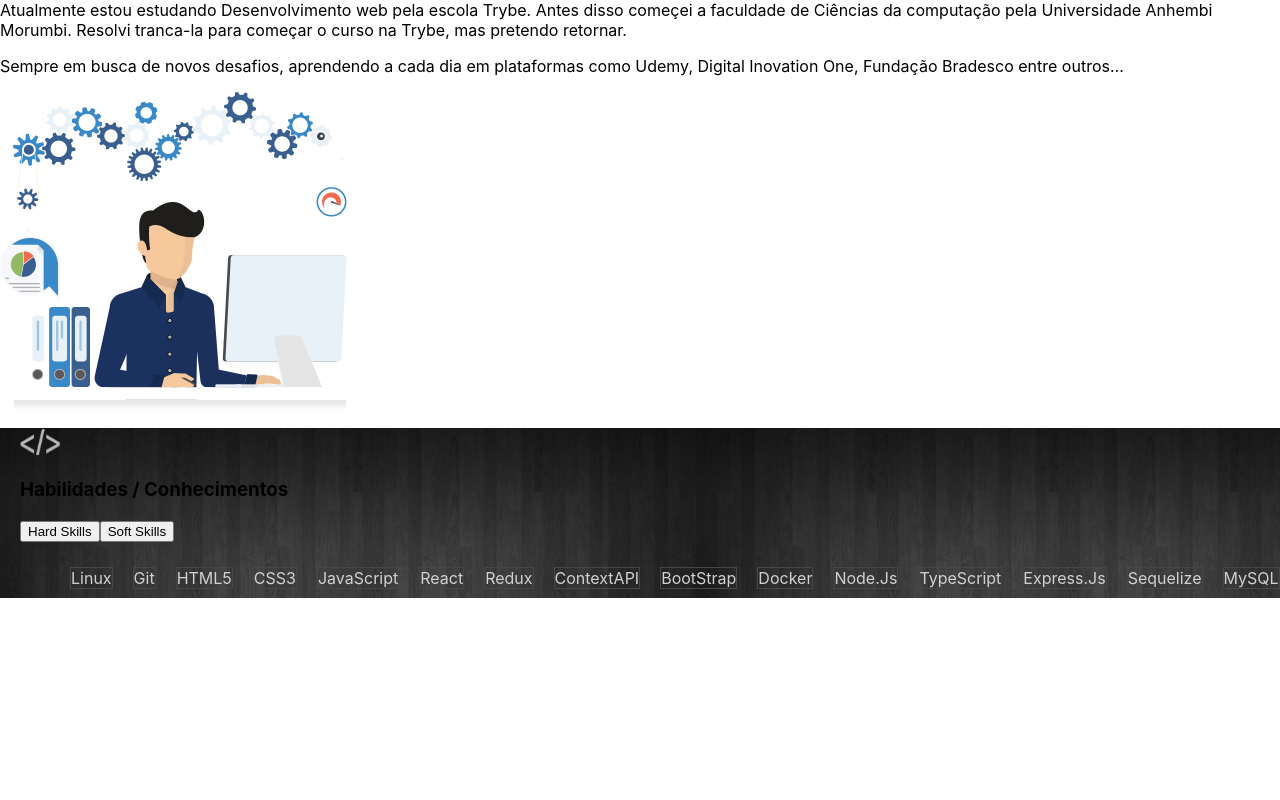
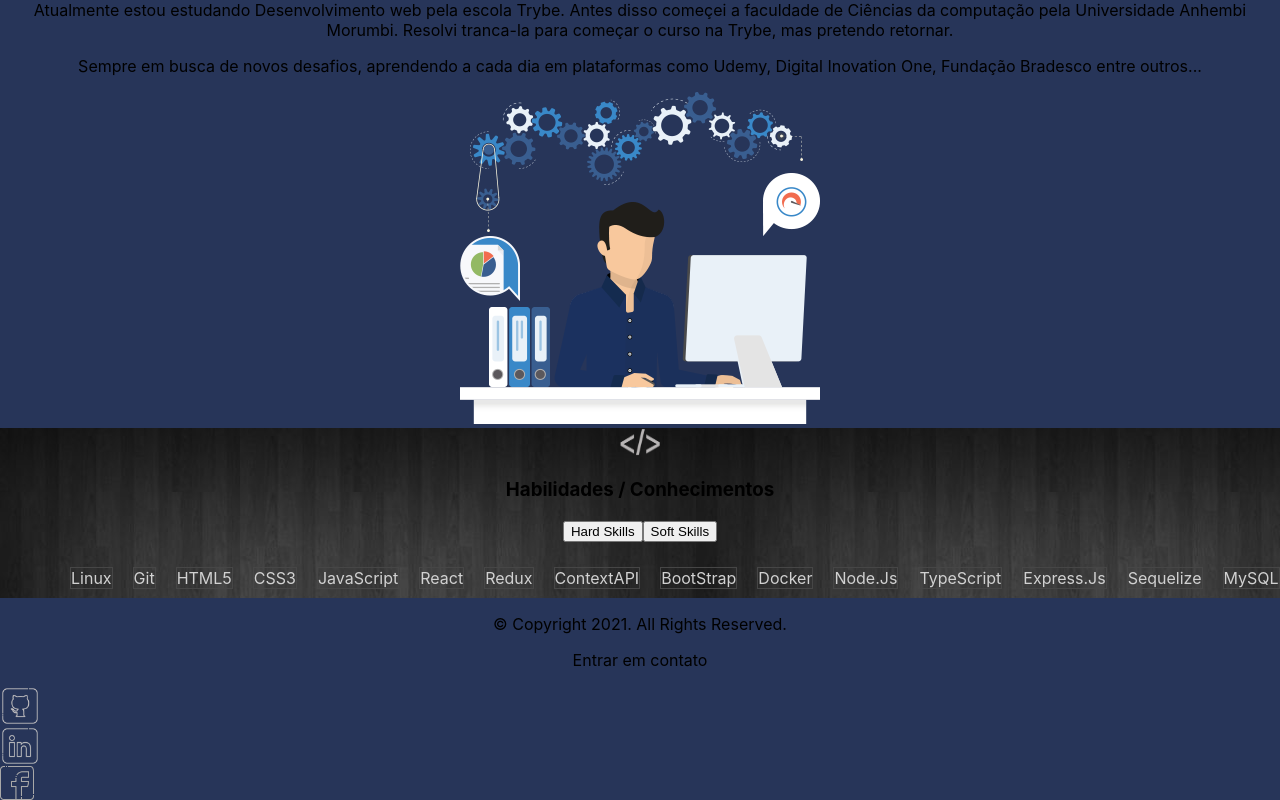
Before and after one commit to GustavoSFer/Portfolio-Gustavo, a React (Create React App) app: page / in a window 1280 px wide. Shown: the part 292-1092 px from the top of the page. Before the commit the page ends 906 px from the top, so only its background shows below. Built offline with nearby package versions, Linux system fonts and the light colour scheme.

Commit message:
Feat: Rodapé e projetos

```diff
--- /dev/null
+++ b/src/Components/Footer.jsx
@@ -0,0 +1,42 @@
+import React from 'react';
+import '../Style/footer.css';
+
+function Footer() {
+  return (
+    <footer>
+      <div className="row bg-dark p-3 pt-5 width-pg fontFamily text-center" id="contato">
+        <div className="col-sm-6 text-color pt-4 mb-5">
+          <p>© Copyright 2021. All Rights Reserved.</p>
+        </div>
+        <div className="col-sm-6 text-color pt-4 mb-5 border-start border-primary">
+          <p className="border border-primary d-inline p-3">Entrar em contato</p>
+          <div className="mt-4 d-flex justify-content-center">
+            <a
+              href="https://github.com/GustavoSFer"
+              target="_blank"
+              rel="noreferrer"
+            >
+              <div className="container-contato m-3 img-1" />
+            </a>
+            <a
+              href="https://www.linkedin.com/in/gustavo-dos-santos-fernandes/"
+              target="_blank"
+              rel="noreferrer"
+            >
+              <div className="container-contato m-3 img-2" />
+            </a>
+            <a
+              href="https://www.facebook.com/gustavo.fernandes.7127"
+              target="_blank"
+              rel="noreferrer"
+            >
+              <div className="container-contato m-3 img-3" />
+            </a>
+          </div>
+        </div>
+      </div>
+    </footer>
+  );
+}
+
+export default Footer;
--- a/src/pages/Main.jsx
+++ b/src/pages/Main.jsx
@@ -1,5 +1,7 @@
 import React from 'react';
+import Footer from '../Components/Footer';
 import Header from '../Components/Header';
+import CarroselItem from './Projetos';
 import Skills from './Skills';
 import Sobre from './Sobre';
 
@@ -8,7 +10,9 @@ function Main() {
     <div>
       <Header />
       <Sobre />
+      <CarroselItem />
       <Skills />
+      <Footer />
     </div>
   );
 }
--- a/src/pages/Projetos.jsx
+++ b/src/pages/Projetos.jsx
@@ -1,11 +1,56 @@
-import React from 'react';
+import React, { useContext, useRef } from 'react';
+import myContext from '../ContextAPI/MyContext';
+import '../Style/carousel.css';
 
-function Projetos() {
+function CarroselItem() {
+  const data = useContext(myContext);
+  const carousel = useRef(null);
+
+  const handleLeftClick = (e) => {
+    e.preventDefault();
+    carousel.current.scrollLeft -= carousel.current.offsetWidth;
+  };
+
+  const handleRightClick = (e) => {
+    e.preventDefault();
+    carousel.current.scrollLeft += carousel.current.offsetWidth;
+  };
+
+  if (!data || !data.length) return null;
+
   return (
-    <div>
-      Projetos
+    <div className="container conttt pt-5" id="Projetos">
+      <h1 className="item text-center"> Projetos </h1>
+      <div className="carousel" ref={carousel}>
+        {data.map((item) => (
+          <div className="item text-center" key={item.id}>
+            <div className="image">
+              <img src={item.img} alt={item.nameProject} />
+            </div>
+            <div className="info">
+              <h5 className="text-center mt-3 mb-0 item-text">Projeto: </h5>
+              <span className="name">{item.nameProject}</span>
+              <h5 className="text-center mt-3 mb-0 item-text">Descrição do projeto</h5>
+              <span className="descricao">{item.description}</span>
+            </div>
+            <a
+              href={item.URL}
+              target="_blank"
+              rel="noreferrer"
+              className="btn btn-outline-primary"
+            >
+              Visitar projeto
+            </a>
+          </div>
+        ))}
+
+      </div>
+      <div className="buttons">
+        <button type="button" onClick={handleLeftClick} className="buttonLeft">-</button>
+        <button type="button" onClick={handleRightClick} className="buttonRight">-</button>
+      </div>
     </div>
   );
 }
 
-export default Projetos;
+export default CarroselItem;
```
